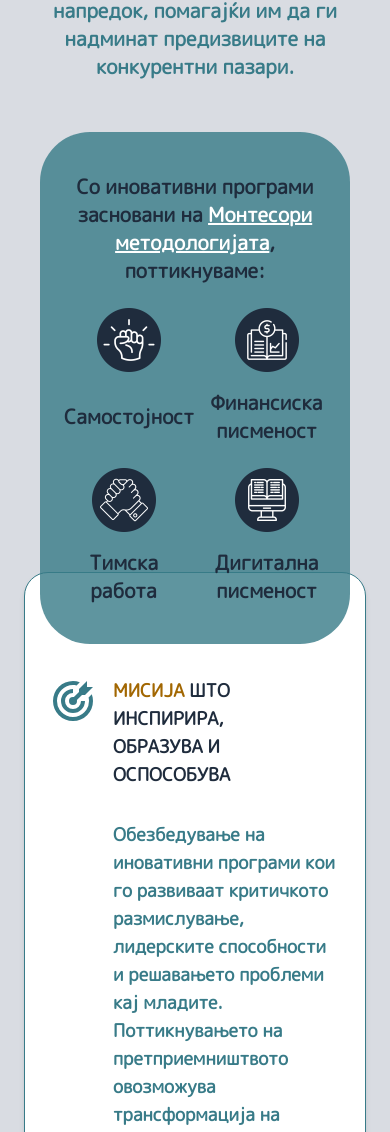
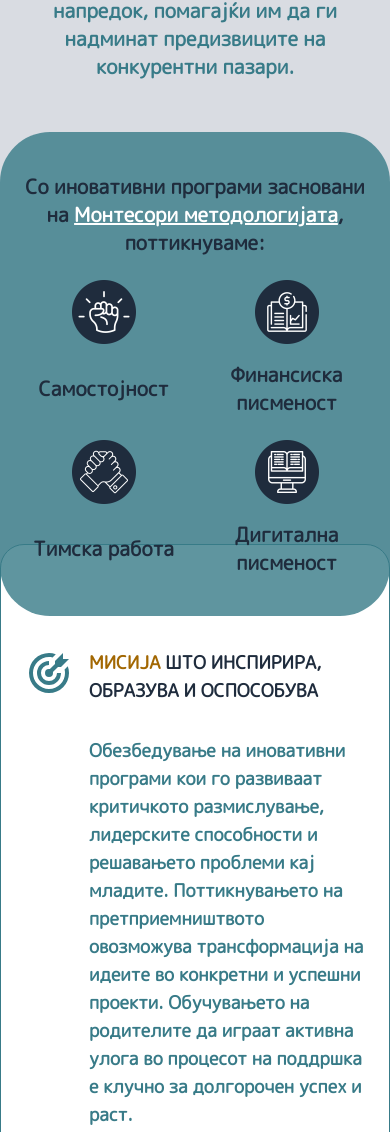
Before and after one commit to qa-codecademy/sp2025-cp01-lbf-1, a plain HTML site: page about-us/index.html in a window 390 px wide. Shown: the part 816-1948 px from the top of the page. Drawn offline with nearby package versions, Linux system fonts and the light colour scheme.

Commit message:
added mx-auto on 2 sections in the abou-us page to center the content

```diff
--- a/about-us/index.html
+++ b/about-us/index.html
@@ -117,7 +117,7 @@
     </div>
 
     <!-- About us page -->
-    <main class="main-content mb-24">
+    <main class="main-content mb-24 mx-auto">
       <section class="px-4 pt-10 text-[#2B2B2B] -mt-72 md:mt-10">
         <h1
           class="text-4xl lg:text-6xl md:text-5xl text-[#44597A] mb-16 text-center"
@@ -164,7 +164,7 @@
       </section>
 
       <section
-        class="bg-opacity-80 bg-[#387B88] text-[#1F2C3D] py-10 px-6 rounded-[50px] max-w-6xl md:mx-20 md:place-self-center mx-10 text-center -mb-[7rem] relative"
+        class="bg-opacity-80 bg-[#387B88] text-[#1F2C3D] py-10 px-6 rounded-[50px] max-w-6xl md:mx-20 md:place-self-center mx-auto text-center -mb-[7rem] relative"
       >
         <p class="md:text-2xl text-xl">
           Со иновативни програми засновани на
@@ -201,7 +201,7 @@
       </section>
 
       <section
-        class="bg-white border border-[#387B88] rounded-3xl shadow-md max-w-[90rem] md:mx-1 md:mx-10 md:place-self-center mx-6 my-10 p-6 md:p-10"
+        class="bg-white border border-[#387B88] rounded-3xl shadow-md max-w-[90rem] md:mx-1 md:mx-10 md:place-self-center mx-auto my-10 p-6 md:p-10"
       >
         <div
           class="grid grid-cols-1 md:grid-cols-[auto_min-content_auto] gap-2 mt-[5rem] md:mt-[7rem] items-start"
```
